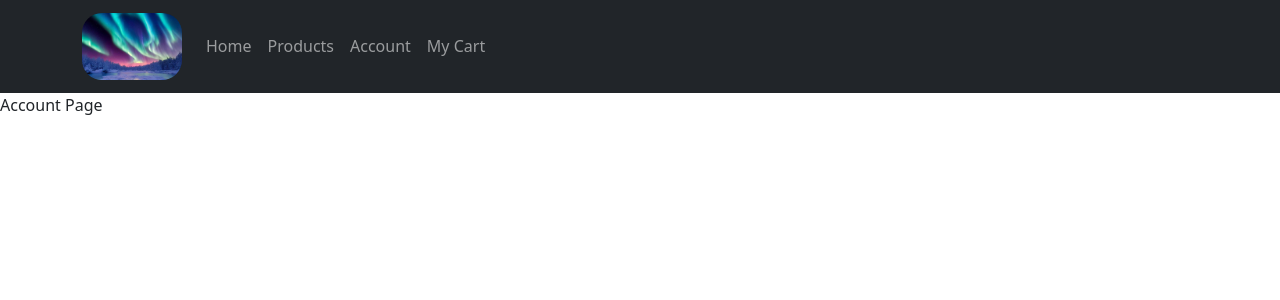
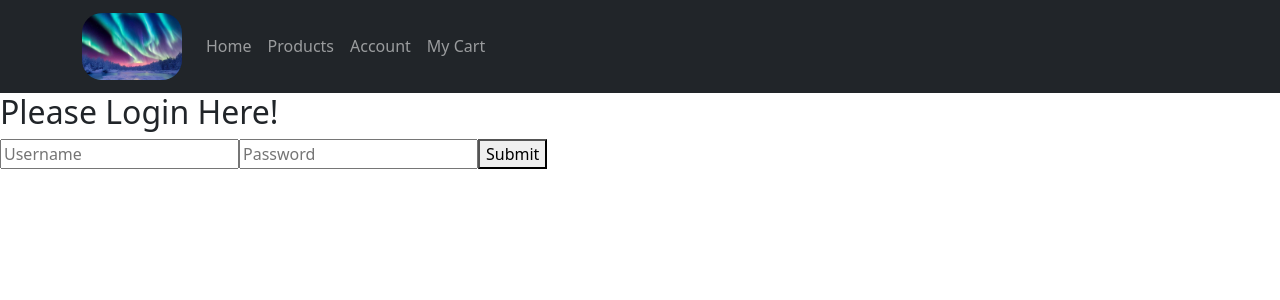
Before and after one commit to 1-TeamCool/Polar-Solstice, a React (Vite) app: page /account in a window 1280 px wide. Shown: the top 300 px of the page. Built offline with nearby package versions, Linux system fonts and the light colour scheme.

Commit message:
created login form

```diff
--- a/src/pages/account.jsx
+++ b/src/pages/account.jsx
@@ -1,6 +1,13 @@
 const Account = () => {
     return (
-        <>Account Page</>
+        <>
+            <form>
+                <h2>Please Login Here!</h2>
+                <input required placeholder="Username"/>
+                <input required placeholder="Password"/>
+                <button type="submit">Submit</button>
+            </form>
+        </>
     )
 }
 
```
